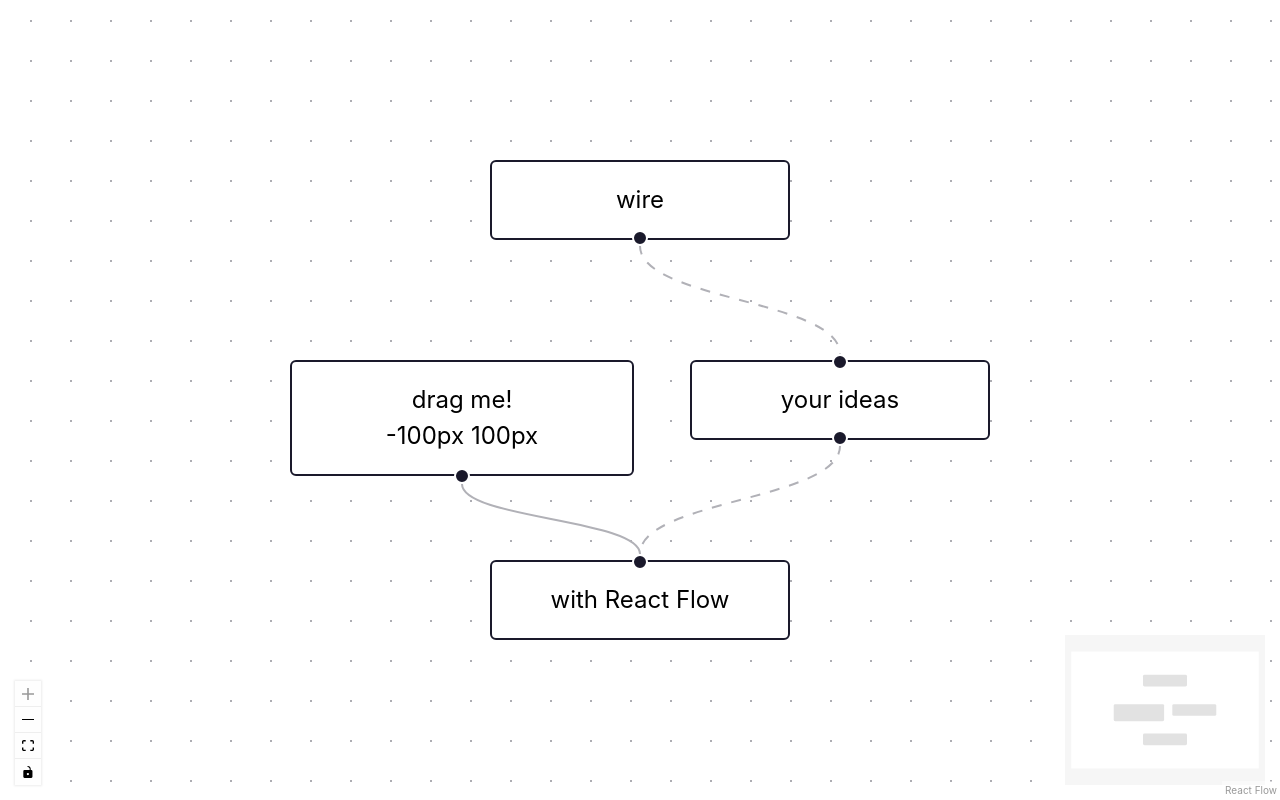
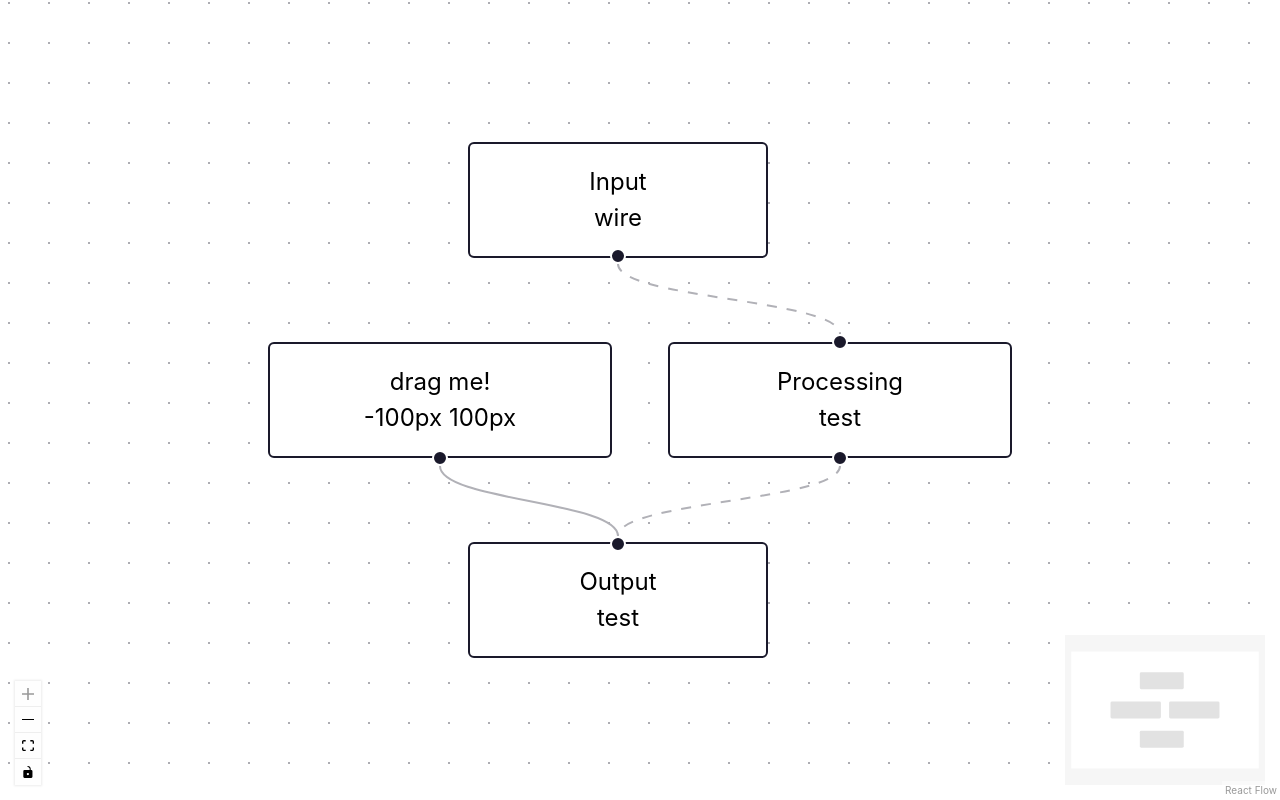
Before and after one commit to KoMatrich/Vulkan-Flow, a React (Vite) app: page / in a window 1280 px wide. Built offline with nearby package versions, Linux system fonts and the light colour scheme.

Commit message:
add custom node types: InputNode, OutputNode, and ProcessingNode

```diff
--- /dev/null
+++ b/src/nodes/InputNode.tsx
@@ -0,0 +1,13 @@
+import { Handle, Position, type NodeProps, type Node } from "@xyflow/react";
+
+export type InputNode = Node<{ label?: string }, "input">;
+
+export function InputNode({ data }: NodeProps<InputNode>) {
+  return (
+    <div>
+      <div>Input</div>
+      {data.label && <div>{data.label}</div>}
+      <Handle type="source" position={Position.Bottom} />
+    </div>
+  );
+}
--- /dev/null
+++ b/src/nodes/OutputNode.tsx
@@ -0,0 +1,13 @@
+import { Handle, Position, type NodeProps, type Node } from "@xyflow/react";
+
+export type OutputNode = Node<{ label?: string }, "output">;
+
+export function OutputNode({ data }: NodeProps<OutputNode>) {
+  return (
+    <div>
+      <div>Output</div>
+      {data.label && <div>{data.label}</div>}
+      <Handle type="target" position={Position.Top} />
+    </div>
+  );
+}
--- a/src/nodes/PositionLoggerNode.tsx
+++ b/src/nodes/PositionLoggerNode.tsx
@@ -1,6 +1,6 @@
-import { Handle, Position, type NodeProps } from '@xyflow/react';
+import { Handle, Position, type NodeProps, type Node } from "@xyflow/react";
 
-import { type PositionLoggerNode } from './types';
+export type PositionLoggerNode = Node<{ label: string }, "position-logger">;
 
 export function PositionLoggerNode({
   positionAbsoluteX,
@@ -11,7 +11,6 @@ export function PositionLoggerNode({
   const y = `${Math.round(positionAbsoluteY)}px`;
 
   return (
-    // We add this class to use the same styles as React Flow's default nodes.
     <div className="react-flow__node-default">
       {data.label && <div>{data.label}</div>}
 
--- /dev/null
+++ b/src/nodes/ProcessingNode.tsx
@@ -0,0 +1,14 @@
+import { Handle, Position, type NodeProps, type Node } from "@xyflow/react";
+
+export type ProcessingNode = Node<{ label?: string }, "processing">;
+
+export function ProcessingNode({ data }: NodeProps<ProcessingNode>) {
+  return (
+    <div className="react-flow__node-default">
+      <div>Processing</div>
+      {data.label && <div>{data.label}</div>}
+      <Handle type="target" position={Position.Top} />
+      <Handle type="source" position={Position.Bottom} />
+    </div>
+  );
+}
--- a/src/nodes/index.ts
+++ b/src/nodes/index.ts
@@ -1,26 +1,36 @@
-import type { NodeTypes } from '@xyflow/react';
+import type { NodeTypes } from "@xyflow/react";
 
-import { PositionLoggerNode } from './PositionLoggerNode';
-import { AppNode } from './types';
+import { PositionLoggerNode } from "./PositionLoggerNode";
+import { AppNode } from "./types";
+import { InputNode } from "./InputNode";
+import { OutputNode } from "./OutputNode";
+import { ProcessingNode } from "./ProcessingNode";
 
 export const initialNodes: AppNode[] = [
-  { id: 'a', type: 'input', position: { x: 0, y: 0 }, data: { label: 'wire' } },
+  { id: "a", type: "input", position: { x: 0, y: 0 }, data: { label: "wire" } },
   {
-    id: 'b',
-    type: 'position-logger',
+    id: "b",
+    type: "position-logger",
     position: { x: -100, y: 100 },
-    data: { label: 'drag me!' },
+    data: { label: "drag me!" },
   },
-  { id: 'c', position: { x: 100, y: 100 }, data: { label: 'your ideas' } },
   {
-    id: 'd',
-    type: 'output',
+    id: "c",
+    type: "processing",
+    position: { x: 100, y: 100 },
+    data: { label: "test" },
+  },
+  {
+    id: "d",
+    type: "output",
     position: { x: 0, y: 200 },
-    data: { label: 'with React Flow' },
+    data: { label: "test" },
   },
 ];
 
 export const nodeTypes = {
-  'position-logger': PositionLoggerNode,
-  // Add any of your custom nodes here!
+  "position-logger": PositionLoggerNode,
+  input: InputNode,
+  processing: ProcessingNode,
+  output: OutputNode,
 } satisfies NodeTypes;
```
Also changed, not shown: src/nodes/types.ts (+5 -3 lines).
